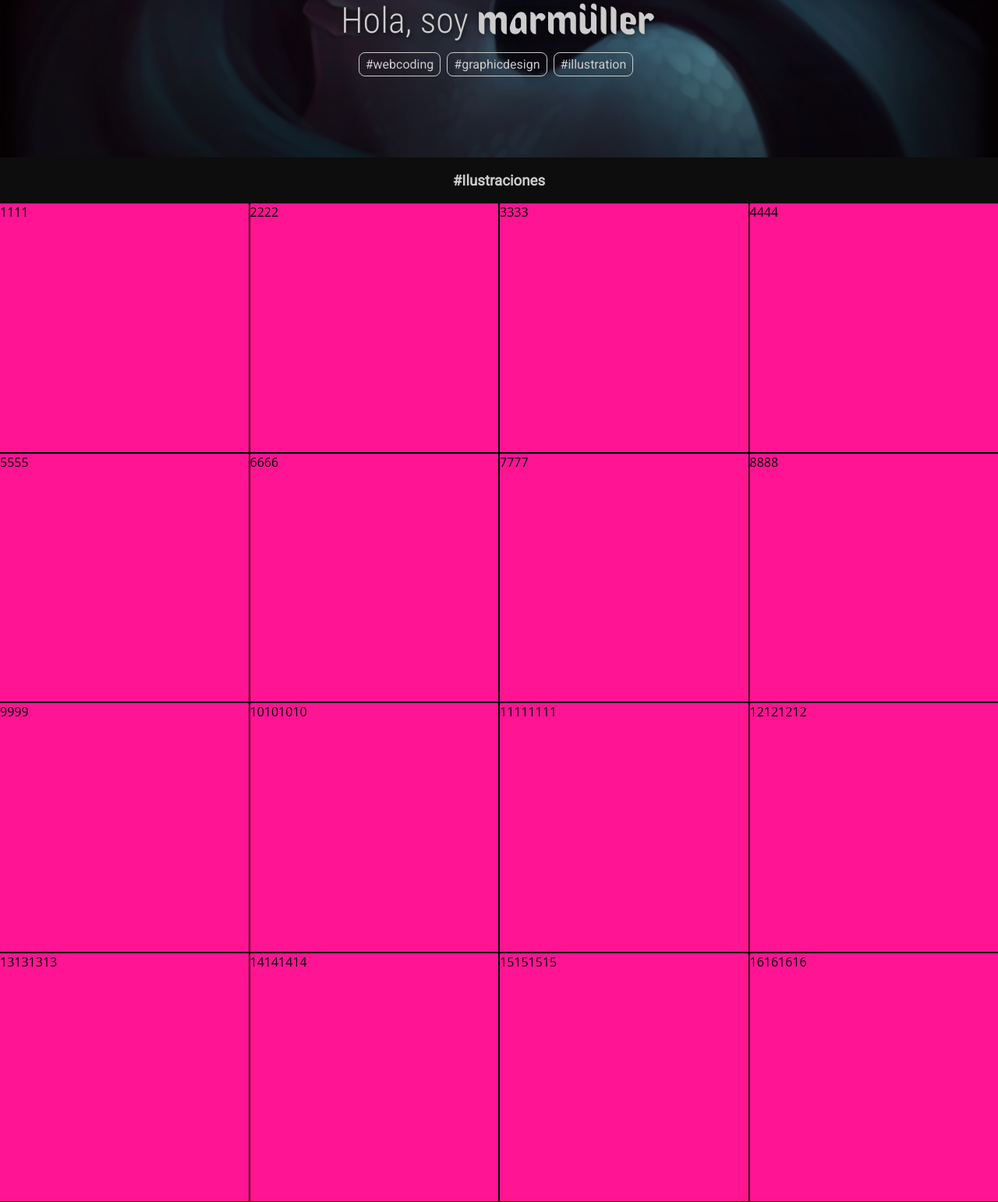
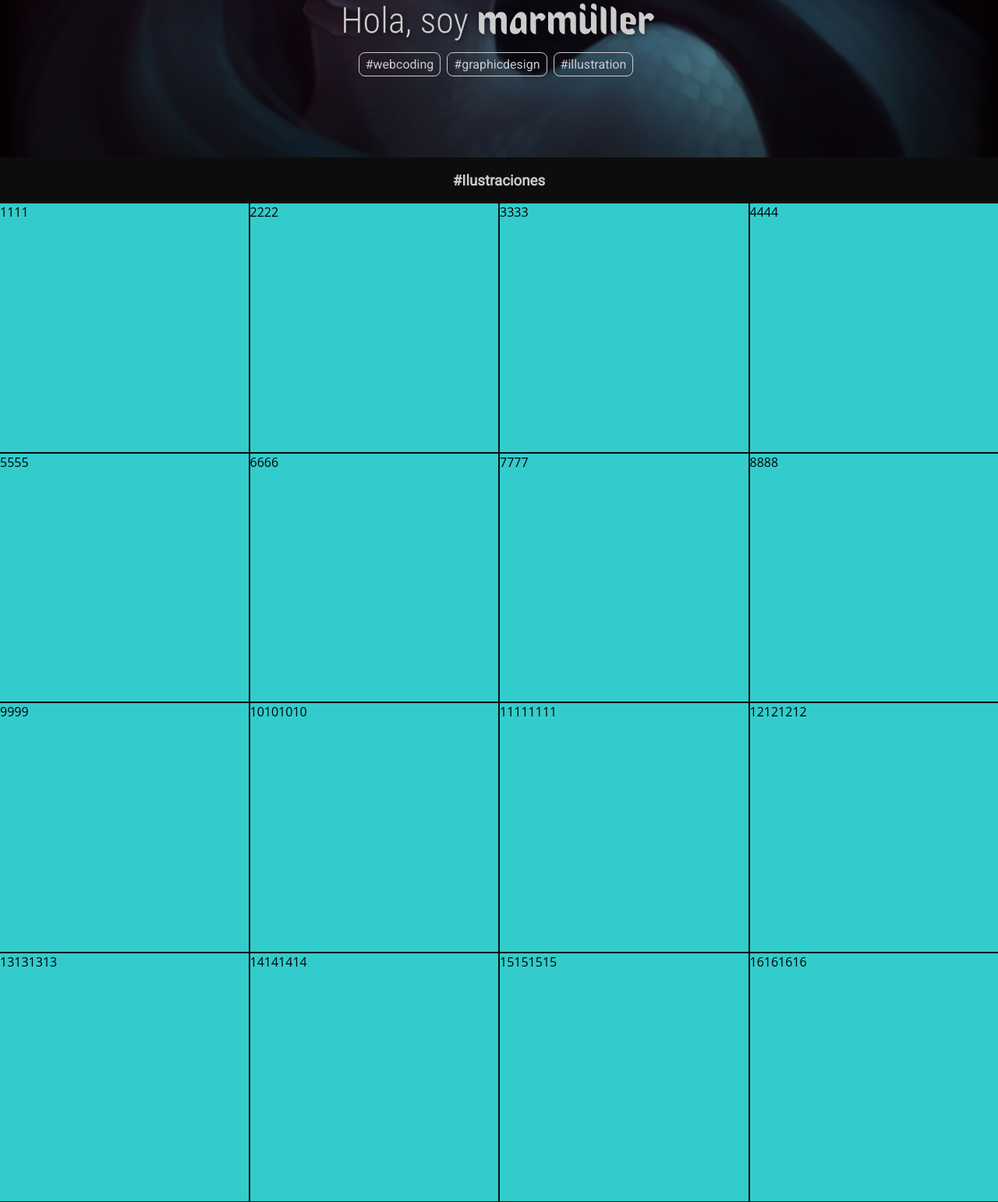
Before and after one commit to MarMuller/miPorfolio, a PHP site: page / in a window 1280 px wide. Shown: the part 598-2140 px from the top of the page at 78% size. Run offline with PHP 8.4, Linux system fonts and the light colour scheme.

```diff
--- a/css/gallery-style.css
+++ b/css/gallery-style.css
@@ -16,9 +16,9 @@
 
 li.previewGallery {
   flex: 1 0 300px; /* Three values: flex-grow | flex-shrink | flex-basis */
-  border-right: 2px solid black;
-  border-bottom: 2px solid black;
-  background-color: deeppink;
+  border-right: 2px solid #0d0d0d;
+  border-bottom: 2px solid #0d0d0d;
+  background-color: #33cccc;
 }
 
 /* ----------------RESPONSIVE---------------- */
```
Also changed, not shown: images/png/hamb.png (added), 1 other file.
